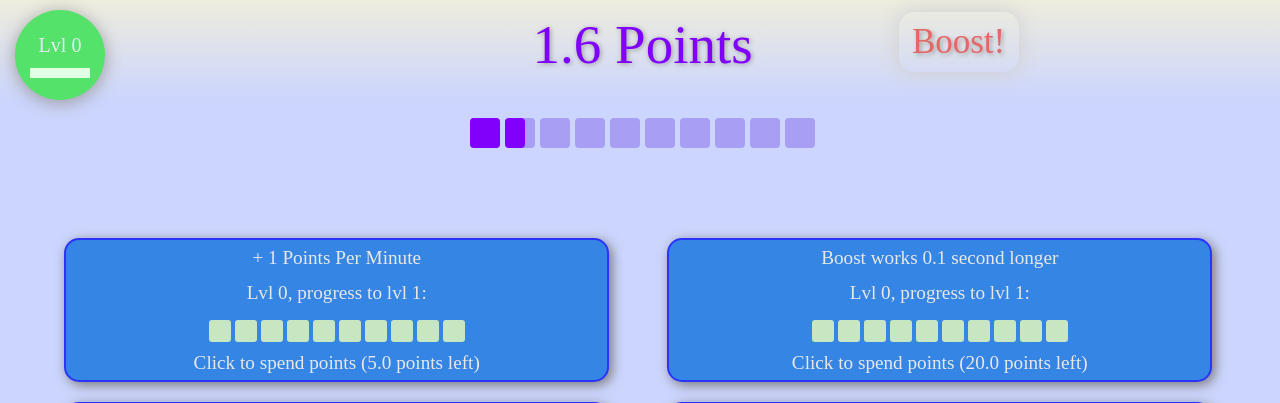
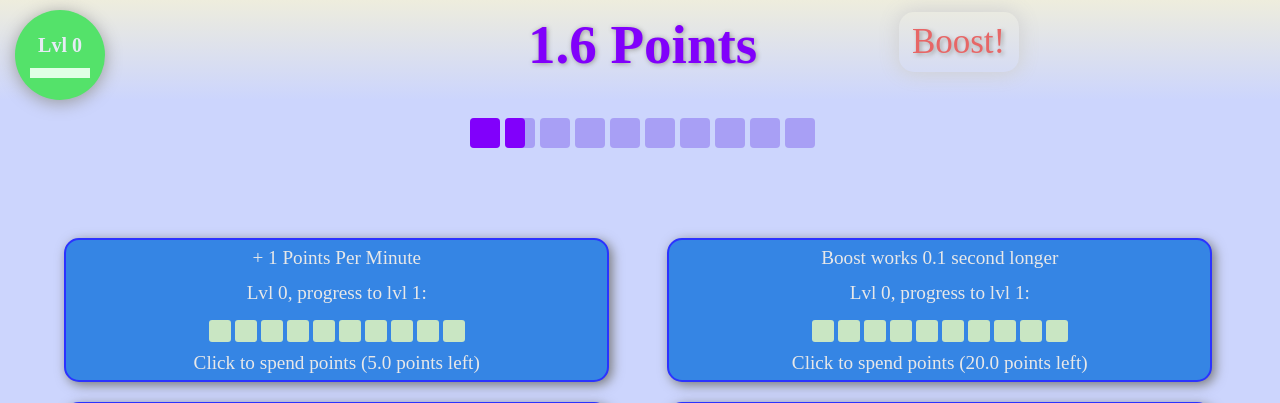
Before and after one commit to cynka02/cynka02.github.io, a PHP site: page / in a window 1280 px wide. Shown: the top 403 px of the page. Run offline with PHP 8.4, Linux system fonts and the light colour scheme.

Commit message:
Update styles.css

```diff
--- a/styles.css
+++ b/styles.css
@@ -24,6 +24,7 @@ body
 	font-size: 20px;
 	color: #e6ebf5;
 	box-shadow: 0px 3px 17px 0px #9c9c9c;
+	font-weight: 900;
 }
 #LvlProgress
 {
@@ -51,6 +52,7 @@ body
 	font-size: 55px;
 	color: #8100fb;
 	text-shadow: 1px 1px 5px #989898;
+	font-weight: 900;
 }
 #Boost
 {
```
